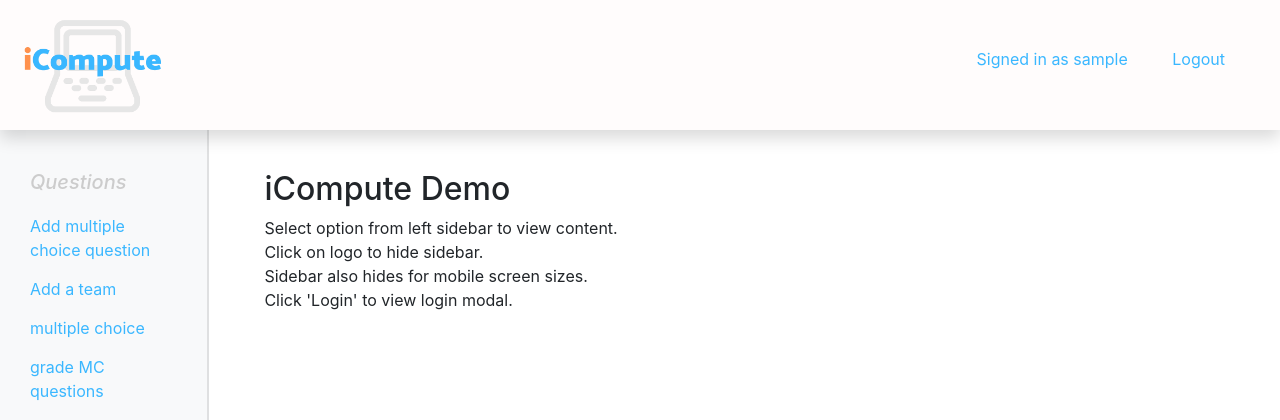
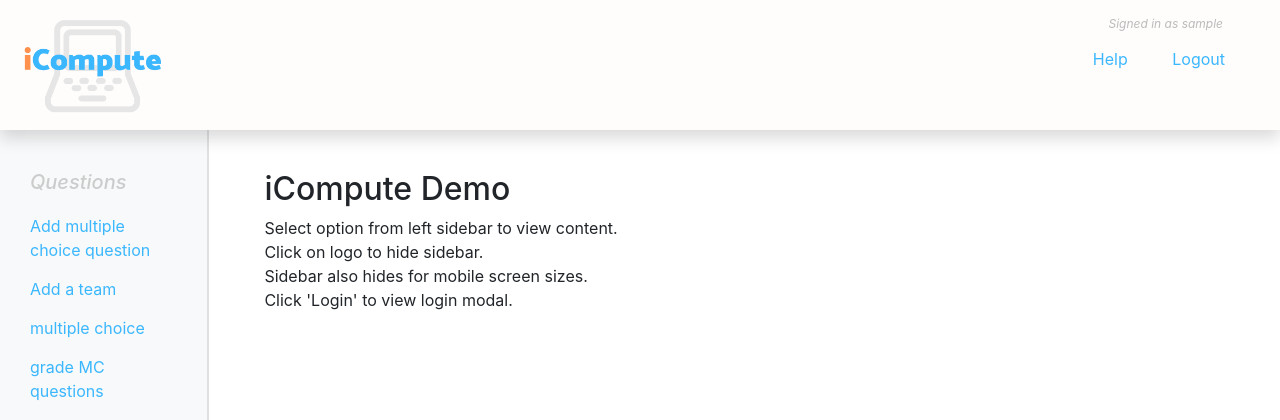
Before and after one commit to mrinnes/481teamproject, a Node server app: page / in a window 1280 px wide. Shown: the top 420 px of the page. Run offline with Node 20, Linux system fonts and the light colour scheme; the visitor is signed in with stand-in values (Sample User, id 1); some libraries are stand-ins or nearby versions.

Commit message:
relocated login id in header & styled it

```diff
--- a/public/style.css
+++ b/public/style.css
@@ -79,6 +79,15 @@ header {
 			margin: 20px;
 		}
 
+		header #userID {
+			color: #bbb;
+			font-size: 12px;
+			font-style: italic;
+			position: absolute;
+			right: 57px;
+			top: 15px;
+		}
+
 #sidebar {
 	background-color: #f8f9fa;
 	border-right: 2px solid #dfe0e1;
--- a/views/header.ejs
+++ b/views/header.ejs
@@ -3,13 +3,17 @@
     <img id="header-logo" src="icompute-logo.png" alt="iCompute logo">
   </a>
 
+  <% if(currentUser){ %>
+  <div id="userID">Signed in as <%= currentUser.username%></div>
+  <% } %>
+
   <ul class="list-unstyled">
-  	<% if(!currentUser){ %>
     <li><a href="#">Help</a></li>
+
+    <% if(!currentUser) { %>
     <li><a href="/login">Log In</a></li>
-     		<%} else { %>
-    <li><a href="#">Signed in as <%= currentUser.username%></a></li>
+    <%} else { %>
     <li><a href="/logout">Logout</a></li>
-      <% } %>
+    <% } %>
   </ul>
 </header>
```
